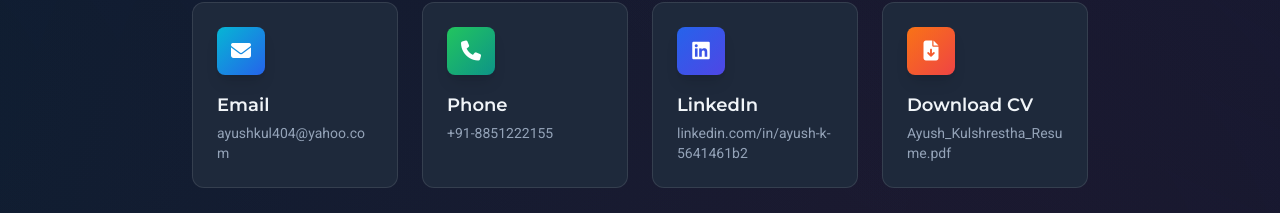
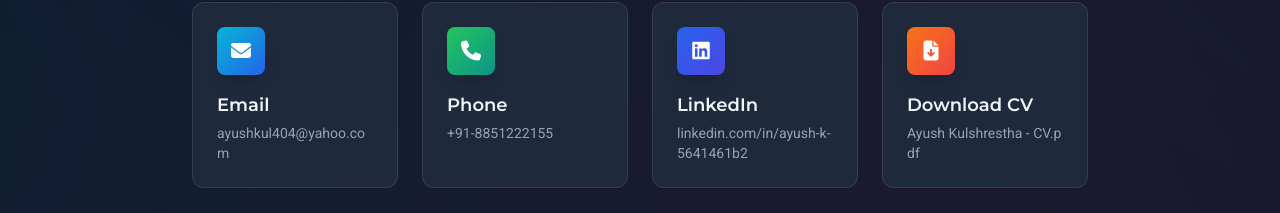
Before and after one commit to ayushkul172/ayushkul172-Energyconsultant, a React (Vite) app: page / in a window 1280 px wide. Shown: the part 375-588 px from the top of the page. Built offline with nearby package versions, Linux system fonts and the light colour scheme.

Commit message:
Update contact.ts

```diff
--- a/src/data/contact.ts
+++ b/src/data/contact.ts
@@ -28,10 +28,10 @@ export const contactMethods: ContactMethod[] = [
  {
     type: 'website',
     label: 'Download CV',
-    value: 'Ayush_Kulshrestha_Resume.pdf',
-    href: 'https://raw.githubusercontent.com/ayushkul172/ayushkul172-Energyconsultant/main/Resume%20(8).pdf',
+    value: 'Ayush Kulshrestha - CV.pdf',
+    href: 'https://raw.githubusercontent.com/ayushkul172/ayushkul172-Energyconsultant/main/Ayush%20Kulshrestha%20-%20CV.pdf',
     icon: 'fa-solid fa-file-arrow-down',
     accentColor: 'from-orange-500 to-red-500',
-},
+  },
 
 ];
```
